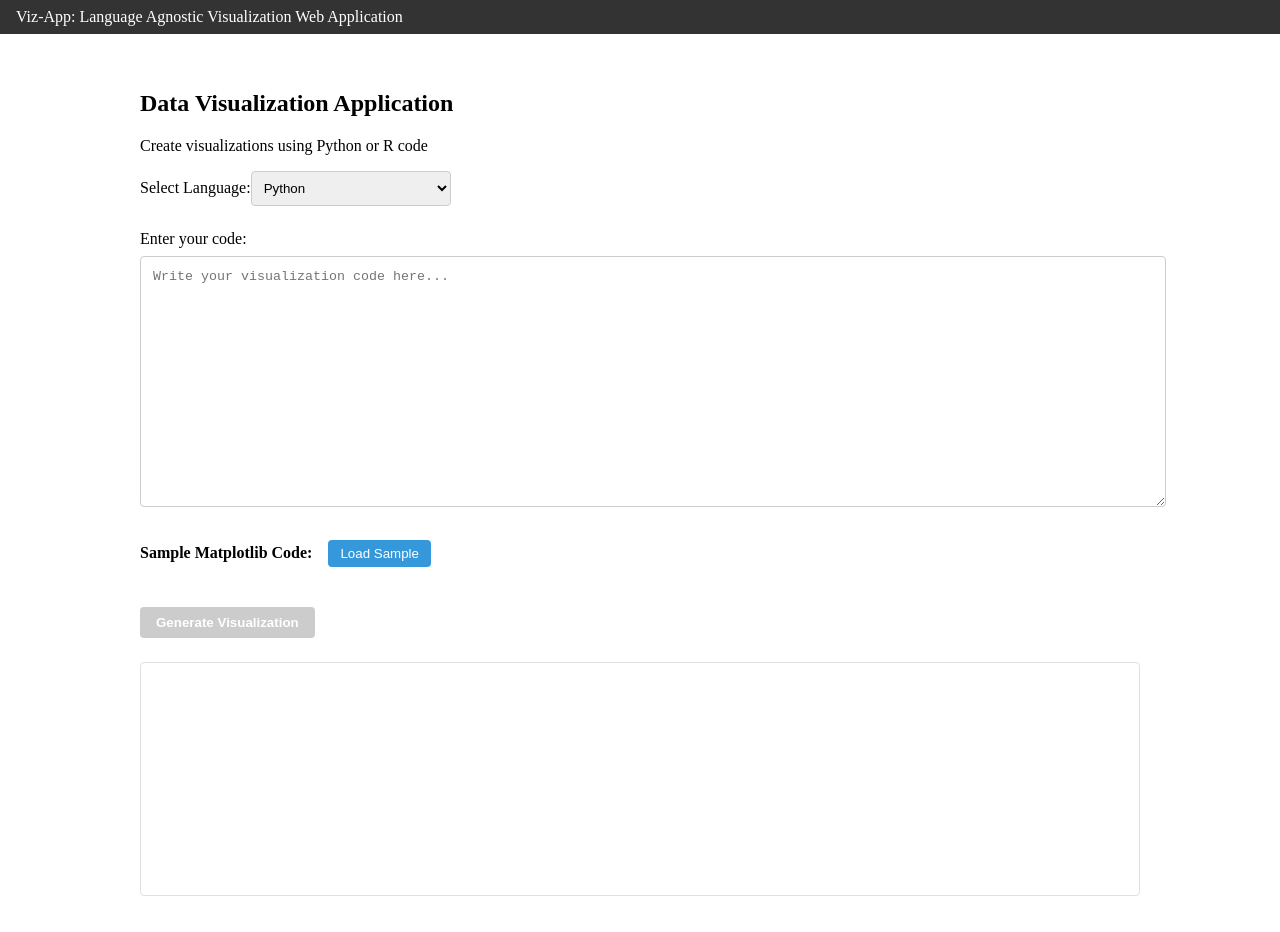
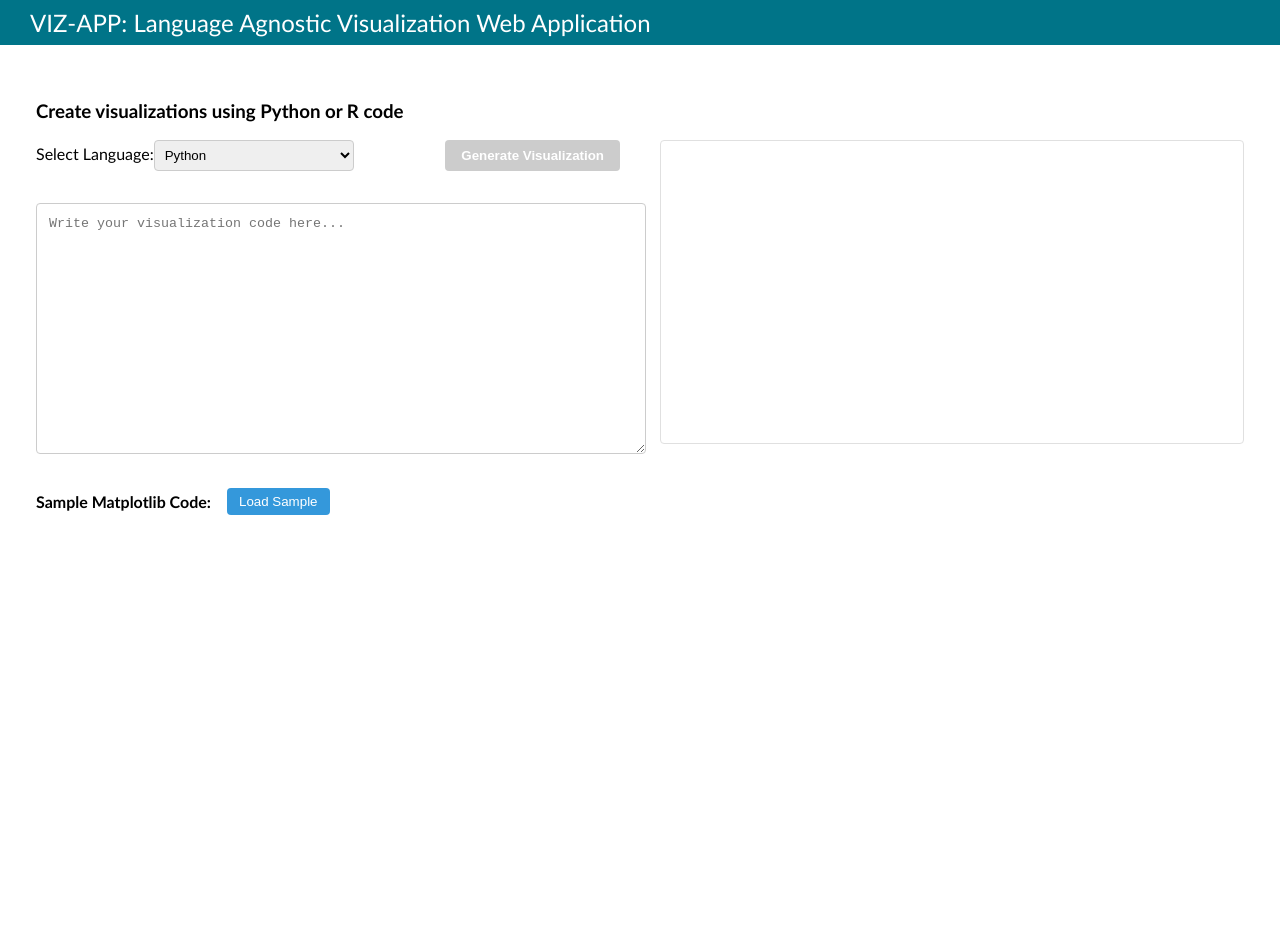
Before and after one commit to surajiyer28/viz-app, an Angular app: page / in a window 1280 px wide. After the commit the page ends 800 px from the top, so only its background shows below. Built offline with nearby package versions, Linux system fonts and the light colour scheme.

Commit message:
minor changes

```diff
--- a/src/app/components/header/header.component.scss
+++ b/src/app/components/header/header.component.scss
@@ -1,9 +1,14 @@
 header {
     display: flex;
-    padding-inline: 16px;
+    padding-inline: 30px;
     padding-block: 8px;
-    background-color: #333;
+    background-color: #007488;
     color: white;
     align-items: center;
     justify-content: space-between;
+    font-size: 24px;
+
+    @media screen and (max-width: 768px) {
+        font-size: 18px;
+      }
 }
--- a/src/app/components/header/header.component.ts
+++ b/src/app/components/header/header.component.ts
@@ -7,5 +7,5 @@ import { Component, signal } from '@angular/core';
   styleUrl: './header.component.scss'
 })
 export class HeaderComponent {
-  title = signal("Viz-App: Language Agnostic Visualization Web Application")
+  title = signal("VIZ-APP: Language Agnostic Visualization Web Application")
 }
--- a/src/app/components/viz-display/viz-display.component.scss
+++ b/src/app/components/viz-display/viz-display.component.scss
@@ -1,9 +1,9 @@
 .visualization-container {
-    margin-top: 20px;
+    // margin-top: 20px;
     padding: 16px;
     border-radius: 4px;
     border: 1px solid #e0e0e0;
-    min-height: 200px;
+    min-height: 270px;
 
     .loading {
       display: flex;
--- a/src/app/components/viz-form/viz-form.component.html
+++ b/src/app/components/viz-form/viz-form.component.html
@@ -1,4 +1,5 @@
 <div class="form-container">
+    <div class="form-header">
       <div class="language-selector">
         <label for="language">Select Language:</label>
         <select id="language" [(ngModel)]="lang">
@@ -7,8 +8,15 @@
         </select>
       </div>
 
+      <div class="actions">
+        <button
+          (click)="submitCode()"
+          [disabled]="!code.trim()"
+        >Generate Visualization</button>
+      </div>
+    </div>
+
     <div class="code-area">
-      <label for="code-editor">Enter your code:</label>
       <textarea
         id="code-editor"
         [(ngModel)]="code"
@@ -21,11 +29,4 @@
       <h4>Sample Matplotlib Code:</h4>
       <button (click)="loadSampleCode()">Load Sample</button>
     </div>
-
-    <div class="actions">
-      <button
-        (click)="submitCode()"
-        [disabled]="!code.trim()"
-      >Generate Visualization</button>
   </div>
-  </div>
--- a/src/app/components/viz-form/viz-form.component.scss
+++ b/src/app/components/viz-form/viz-form.component.scss
@@ -4,35 +4,23 @@
     gap: 16px;
     margin-bottom: 24px;
 
+    .form-header {
+      display: flex;
+      justify-content: space-between;
+      align-items: center;
+      margin-bottom: 16px;
+
       .language-selector {
-      margin-bottom: 8px;
-
         select {
-        padding: 8px;
+          padding: 6px;
           width: 200px;
           border-radius: 4px;
           border: 1px solid #ccc;
-      }
-    }
-
-    .code-area {
-      display: flex;
-      flex-direction: column;
-      gap: 8px;
-
-      textarea {
-        width: 100%;
-        padding: 12px;
-        border-radius: 4px;
-        border: 1px solid #ccc;
-        font-family: monospace;
-        resize: vertical;
+          margin-right: 6px;
         }
       }
 
       .actions {
-      margin-top: 8px;
-
         button {
           padding: 8px 16px;
           background-color: #4CAF50;
@@ -50,6 +38,22 @@
           &:hover:not(:disabled) {
             background-color: #45a049;
           }
+        }
+      }
+    }
+
+    .code-area {
+      display: flex;
+      flex-direction: column;
+      gap: 8px;
+
+      textarea {
+        width: 100%;
+        padding: 12px;
+        border-radius: 4px;
+        border: 1px solid #ccc;
+        font-family: monospace;
+        resize: vertical;
       }
     }
 
--- a/src/app/home/home.component.html
+++ b/src/app/home/home.component.html
@@ -1,12 +1,17 @@
-<div class="container">
-    <h2>Data Visualization Application</h2>
-    <p>Create visualizations using Python or R code</p>
+<div class="full-width-container">
+    <h3>Create visualizations using Python or R code</h3>
 
+    <div class="split-layout">
+      <div class="left-panel">
         <app-viz-form (submit)="onSubmit($event)"></app-viz-form>
+      </div>
 
+      <div class="right-panel">
         <app-viz-display
           [visualizationPath]="visualizationPath"
           [loading]="loading"
           [error]="error"
         ></app-viz-display>
       </div>
+    </div>
+  </div>
--- a/src/app/home/home.component.scss
+++ b/src/app/home/home.component.scss
@@ -1,10 +1,7 @@
-.container {
-    max-width: 1000px;
-    margin: 0 auto;
+.full-width-container {
+    width: 100%;
     padding: 20px;
-
-    .intro {
-      margin-bottom: 32px;
+    box-sizing: border-box;
 
     h2 {
       margin-bottom: 8px;
@@ -14,13 +11,30 @@
     p {
       color: #666;
       line-height: 1.5;
+      margin-bottom: 20px;
     }
   }
 
-    .content {
-      background-color: #fff;
-      border-radius: 8px;
-      box-shadow: 0 2px 10px rgba(0, 0, 0, 0.1);
-      padding: 24px;
+  .split-layout {
+    display: flex;
+    flex-direction: column;
+    gap: 20px;
+
+    @media (min-width: 1080px) {
+      flex-direction: row;
+
+      .left-panel, .right-panel {
+        flex: 1;
+        width: 50%;
+        min-width: 0;
+      }
+
+      .left-panel {
+        padding-right: 10px;
+      }
+
+      .right-panel {
+        padding-left: 10px;
       }
     }
+  }
--- a/src/styles.scss
+++ b/src/styles.scss
@@ -4,6 +4,7 @@
 html, body {
     margin: 0;
     padding: 0;
+    font-family: 'Gill Sans', 'Gill Sans MT', Calibri, 'Trebuchet MS', sans-serif;
 }
 
 * {
```
Also changed, not shown: 2 other files (tests, documents, lock files or other folders). Lines whose indentation alone changed are shown as unchanged.
